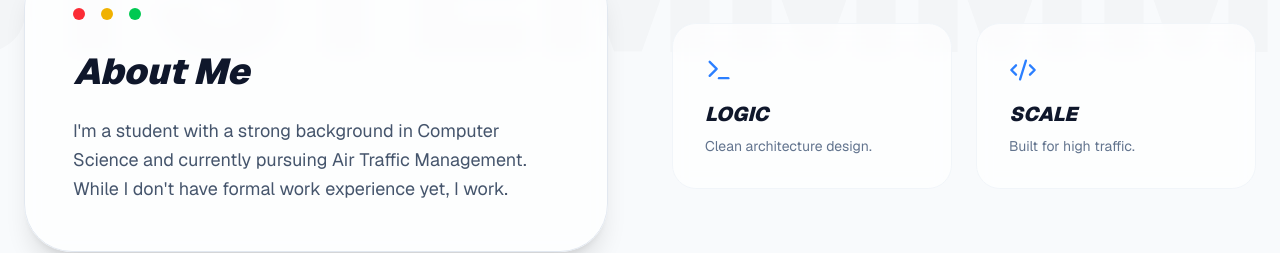
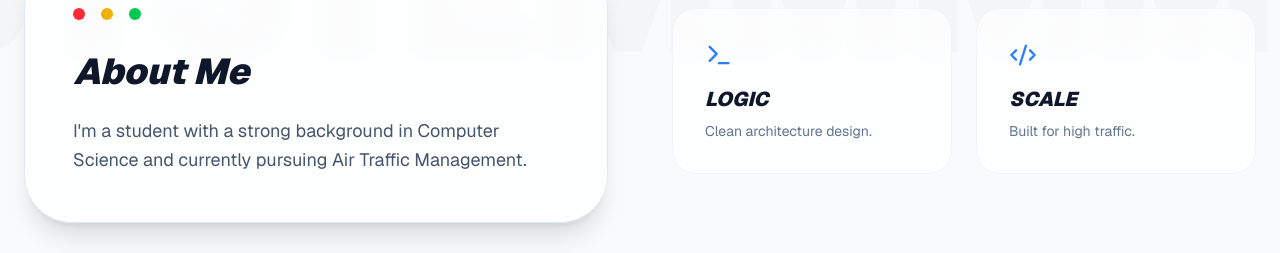
Before and after one commit to Steven-Hazad/phanuth-dev-system, a Next.js app: page / in a window 1280 px wide. Shown: the part 948-1201 px from the top of the page. Built offline with nearby package versions, Linux system fonts and the light colour scheme; no server answers; the database is empty; a web font is replaced by a local one.

Commit message:
fixed khmer word

```diff
--- a/src/app/page.js
+++ b/src/app/page.js
@@ -268,7 +268,7 @@ export default function Home() {
       name: "HUN PHANUTH",
       role: "System Architect",
       about: "About Me",
-      aboutDesc: "I'm a student with a strong background in Computer Science and currently pursuing Air Traffic Management. While I don't have formal work experience yet, I work.",
+      aboutDesc: "I'm a student with a strong background in Computer Science and currently pursuing Air Traffic Management.",
       skills: "Tech Stack",
       work: "Project Archive",
       edu: "Academic",
@@ -279,7 +279,7 @@ export default function Home() {
       name: "ហ៊ុន ផានុត",
       role: "System Architect",
       about: "អំពីខ្ញុំ",
-      aboutDesc: "ខ្ញុំជានិស្សិតដែលមានភាពsក្នុងវិទ្យាសាស្ត្រកុំព្យូទ័រ ហើយកំពុងសិក្សាផ្នែកគ្រប់គ្រងចរាចរណ៍អាកាស។",
+      aboutDesc: "ខ្ញុំជានិស្សិតដែលមានភាពស៊ីជម្រៅក្នុងជំនាញវិទ្យាសាស្ត្រកុំព្យូទ័រ ហើយកំពុងសិក្សាផ្នែកគ្រប់គ្រងចរាចរណ៍អាកាសផងដែរ។",
       skills: "ជំនាញ",
       work: "គម្រោង",
       edu: "ការសិក្សា",
```
